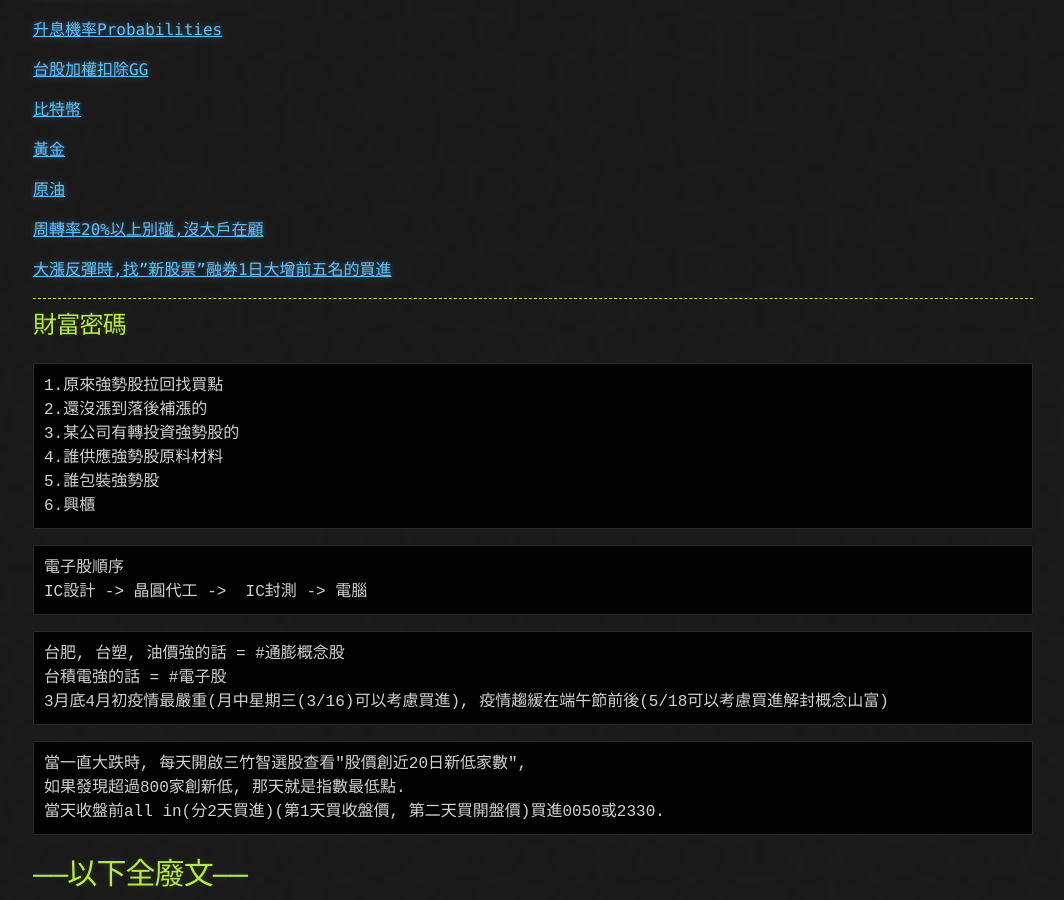
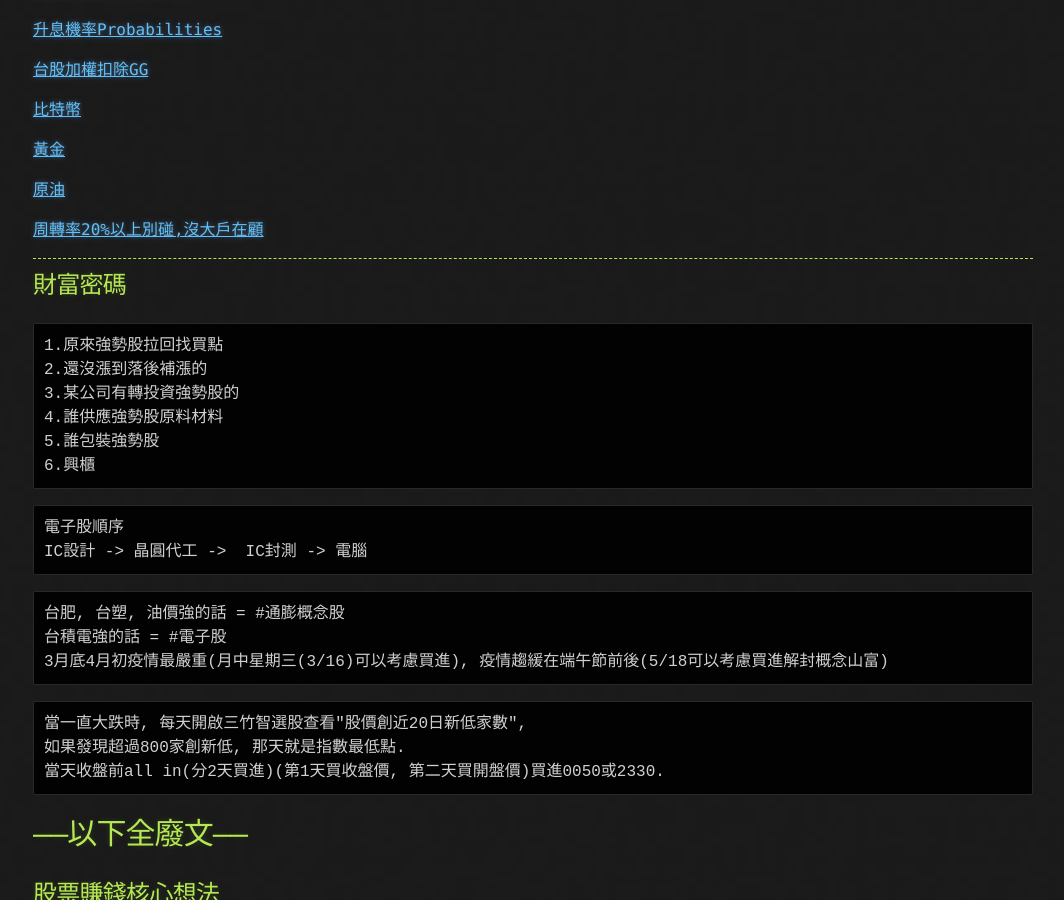
Before and after one commit to lepg5487/Stock_God, a Jekyll site: the page built from experience.md, in a window 1280 px wide and 900 px high, scrolled down 440 px. Shown: the whole window, without its empty margins (107-1171 px from the left). Built offline with Jekyll 4.4.1, drawn with Linux system fonts in a browser that asks for light colours; our own code applies the rules of GitHub Pages for plain Markdown files.

Commit message:
Update experience.md

```diff
--- a/experience.md
+++ b/experience.md
@@ -23,8 +23,6 @@ layout: testlayouts
 [原油](https://www.msn.com/zh-tw/money/markets/commoditydetails/fi-auvx3m?duration=1D)
 
 [周轉率20%以上別碰,沒大戶在顧](https://fubon-ebrokerdj.fbs.com.tw/z/zg/zg_BD_0_0.djhtm)
-
-[大漲反彈時,找"新股票"融券1日大增前五名的買進](https://fubon-ebrokerdj.fbs.com.tw/z/zg/zg_EB_1_1.djhtm)
 
 ---
 
```
